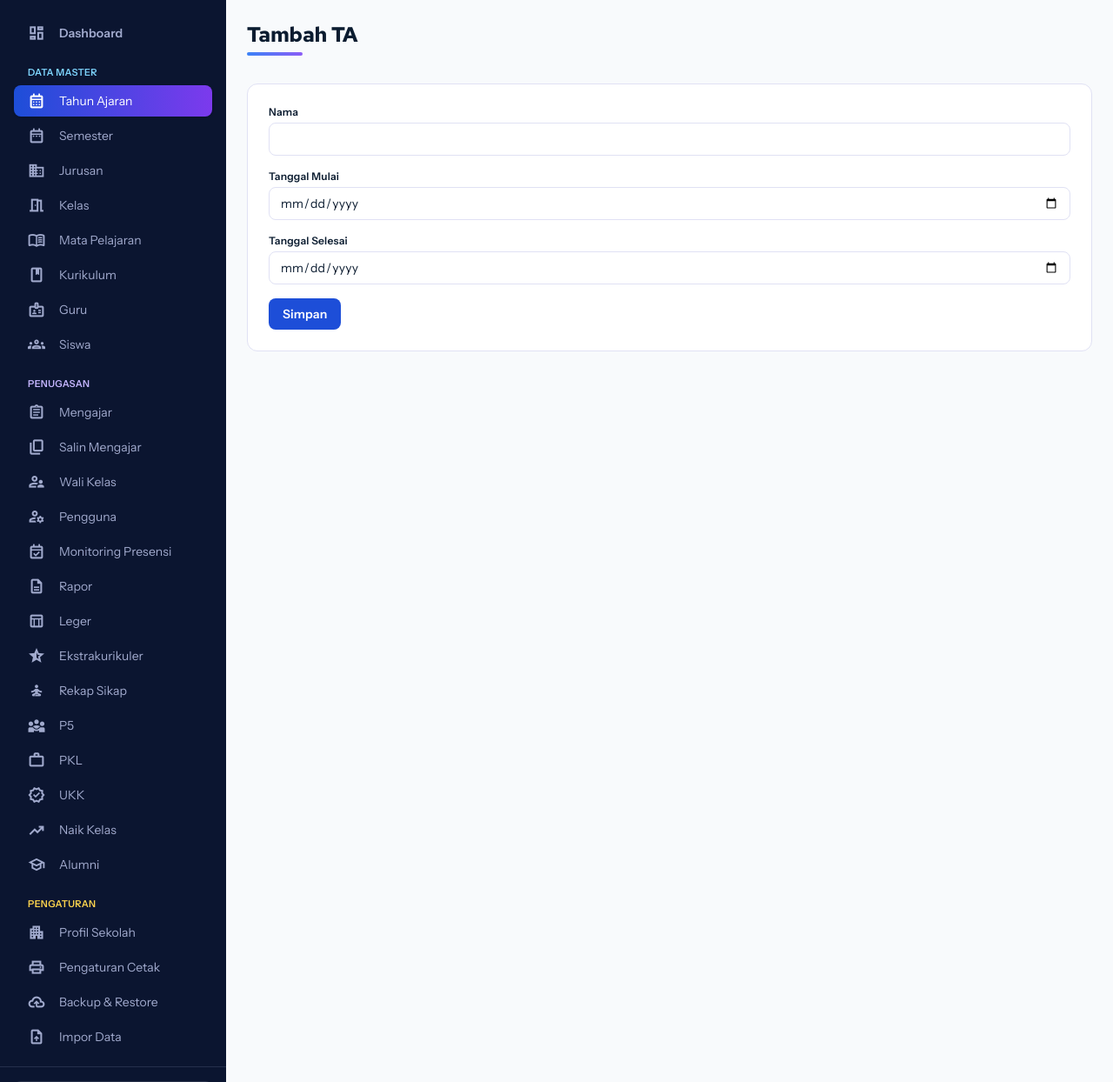
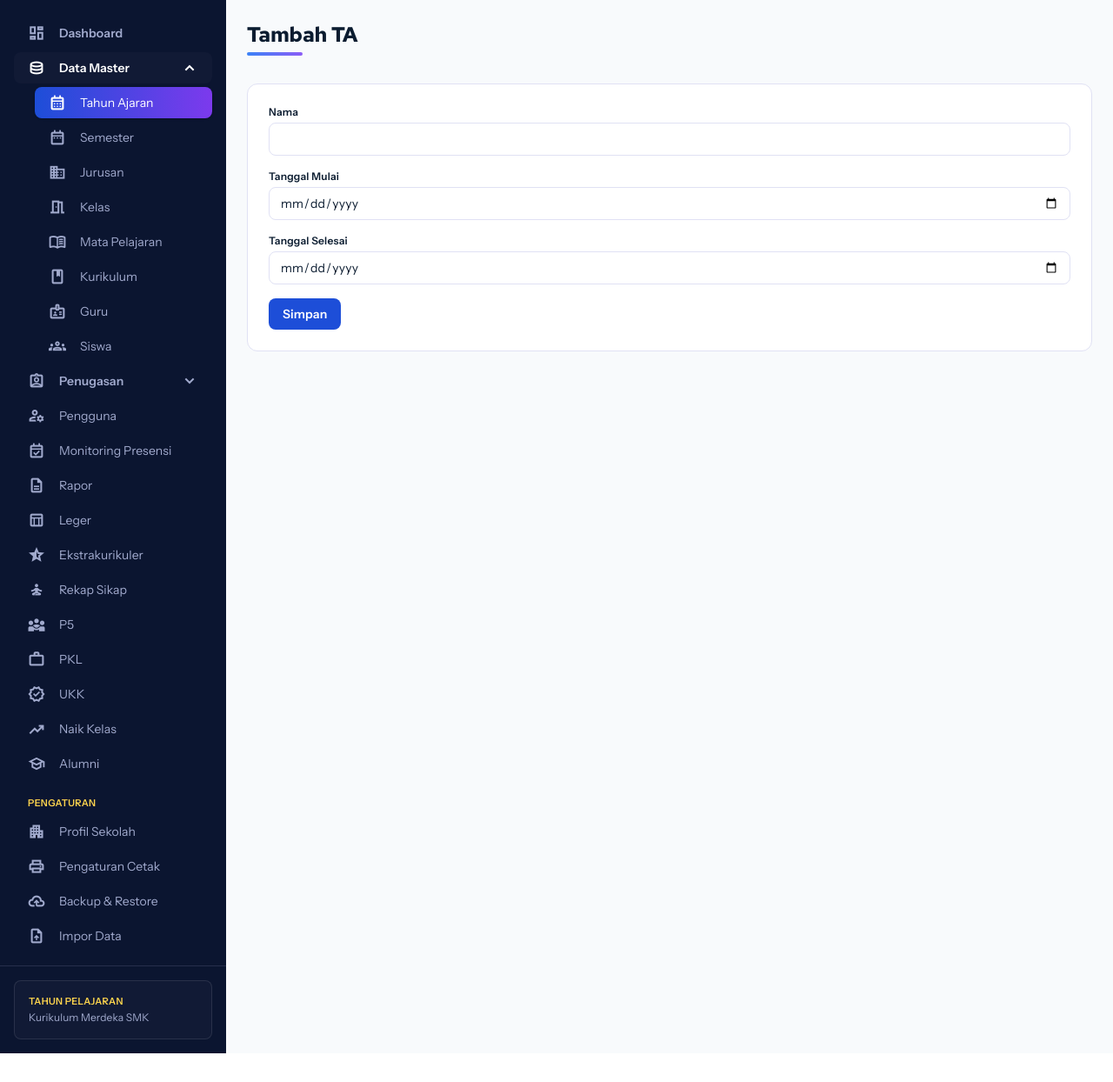
Before and after one commit to mtsalabror-hue/Raport, a Laravel app: page /admin/academic_years/create in a window 1280 px wide. Shown: the part 64-1308 px from the top of the page at 87% size. After the commit the page ends 1275 px from the top, so only its background shows below. Run offline with Laravel 12, Linux system fonts and the light colour scheme; a user stored in the database is signed in; data comes from the database, SQL or seed files in the repository; data that the repository does not hold is empty; parts of the project's set-up code (start-up, migrations or seed data) failed here and were passed over; some libraries are stand-ins or nearby versions; some web fonts are replaced.

Commit message:
Sidebar: Data Master dan Penugasan jadi dropdown; hapus tombol Data Siswa/Data Guru dari banner dashboard admin

```diff
--- a/resources/views/dashboards/admin.blade.php
+++ b/resources/views/dashboards/admin.blade.php
@@ -3,14 +3,10 @@
 @section('title', 'Dashboard Admin')
 
 @section('content')
-<section class="bg-gradient-to-r from-blue-600 via-indigo-600 to-violet-600 text-white rounded-xl shadow-lg p-gutter-lg flex flex-col sm:flex-row sm:items-center sm:justify-between gap-gutter-md">
+<section class="bg-gradient-to-r from-blue-600 via-indigo-600 to-violet-600 text-white rounded-xl shadow-lg p-gutter-lg">
   <div class="flex flex-col gap-gutter-xs">
     <h1 class="font-headline text-headline-lg text-white">Selamat datang, {{ auth()->user()->name }}!</h1>
     <p class="font-body text-body-md text-blue-100">Ringkasan data sekolah dan tahun ajaran aktif: {{ $activeYear?->name ?? '-' }}.</p>
-  </div>
-  <div class="flex flex-wrap gap-gutter-sm">
-    <a href="{{ route('admin.students.index') }}" class="inline-flex items-center px-gutter-md py-gutter-sm rounded bg-white text-blue-700 font-label text-label-lg hover:bg-blue-50">Data Siswa</a>
-    <a href="{{ route('admin.teachers.index') }}" class="inline-flex items-center px-gutter-md py-gutter-sm rounded bg-white text-blue-700 font-label text-label-lg hover:bg-blue-50">Data Guru</a>
   </div>
 </section>
 
--- a/resources/views/layouts/app.blade.php
+++ b/resources/views/layouts/app.blade.php
@@ -113,7 +113,7 @@ if (typeof module !== 'undefined') module.exports = globalThis.tailwind.config;
 </script>
 <link href="https://fonts.googleapis.com/css2?family=Instrument+Sans:wght@400;500;600;700&amp;family=Red+Hat+Text:wght@500;600;700&amp;family=Spline+Sans+Mono:wght@500&amp;display=swap" rel="stylesheet">
 <link href="https://fonts.googleapis.com/css2?family=Material+Symbols+Outlined:wght,FILL@100..700,0..1&amp;display=block" rel="stylesheet">
-<style>.material-symbols-outlined, .material-symbols-rounded, .material-symbols-sharp, .material-icons { display: inline-block; width: 1em; height: 1em; line-height: 1 !important; box-sizing: content-box; overflow: hidden; white-space: nowrap; direction: ltr; vertical-align: middle; }</style>
+<style>.material-symbols-outlined, .material-symbols-rounded, .material-symbols-sharp, .material-icons { display: inline-block; width: 1em; height: 1em; line-height: 1 !important; box-sizing: content-box; overflow: hidden; white-space: nowrap; direction: ltr; vertical-align: middle; } [x-cloak] { display: none !important; }</style>
 <script defer src="https://cdn.jsdelivr.net/npm/alpinejs@3.x.x/dist/cdn.min.js"></script>
 </head>
 <body class="bg-surface text-on-surface font-body antialiased">
@@ -138,6 +138,9 @@ if (typeof module !== 'undefined') module.exports = globalThis.tailwind.config;
     $__schoolName = $__profileService->profile()['school_name'] ?? $__schoolName;
     $__logoUrl = $__profileService->logoUrl();
   } catch (\Throwable $__e) { $__schoolName = 'SMK IT AL-ABROR'; $__logoUrl = null; }
+  // Dropdown sidebar admin: terbuka otomatis bila salah satu anaknya aktif.
+  $__masterActive = request()->routeIs('admin.academic_years.*', 'admin.semesters.*', 'admin.departments.*', 'admin.classes.*', 'admin.subjects.*', 'admin.curricula.*', 'admin.teachers.*', 'admin.students.*');
+  $__penugasanActive = request()->routeIs('admin.teaching-assignments.*', 'admin.teaching-copy.*', 'admin.homeroom-assignments.*');
 @endphp
 
 <div class="min-h-screen flex bg-surface-dim">
@@ -175,7 +178,13 @@ if (typeof module !== 'undefined') module.exports = globalThis.tailwind.config;
             <span class="material-symbols-outlined text-headline-md {{ request()->is('admin/dashboard') ? 'text-accent' : '' }}" @if(request()->is('admin/dashboard')) style="font-variation-settings: 'FILL' 1;" @endif aria-hidden="true">dashboard</span>
             <span class="font-label text-label-lg">Dashboard</span>
           </a>
-          <span class="px-gutter-md pt-gutter-md pb-gutter-xs font-label text-label-sm text-sky-300 uppercase">Data Master</span>
+          <div x-data="{ open: {{ $__masterActive ? 'true' : 'false' }} }">
+            <button type="button" @click="open = !open" class="w-full flex items-center gap-gutter-md px-gutter-md py-gutter-sm rounded {{ $__masterActive ? 'text-on-sidebar bg-sidebar-hover' : 'text-on-sidebar-muted hover:text-on-sidebar hover:bg-sidebar-hover' }} transition-colors duration-state-change" :aria-expanded="open.toString()">
+              <span class="material-symbols-outlined text-headline-md" aria-hidden="true">database</span>
+              <span class="font-label text-label-lg flex-1 text-left">Data Master</span>
+              <span class="material-symbols-outlined text-headline-md transition-transform duration-state-change" :class="open ? 'rotate-180' : ''" aria-hidden="true">expand_more</span>
+            </button>
+            <div x-show="open" x-cloak class="flex flex-col gap-gutter-xs pl-6 mt-1">
           <a href="{{ route('admin.academic_years.index') }}" class="flex items-center gap-gutter-md px-gutter-md py-gutter-sm rounded {{ request()->routeIs('admin.academic_years.*') ? 'bg-gradient-to-r from-primary to-violet-600 text-white shadow' : 'text-on-sidebar-muted hover:text-on-sidebar hover:bg-sidebar-hover' }} transition-colors duration-state-change">
             <span class="material-symbols-outlined text-headline-md" aria-hidden="true">calendar_month</span>
             <span class="font-body text-body-md">Tahun Ajaran</span>
@@ -208,7 +217,15 @@ if (typeof module !== 'undefined') module.exports = globalThis.tailwind.config;
             <span class="material-symbols-outlined text-headline-md" aria-hidden="true">groups</span>
             <span class="font-body text-body-md">Siswa</span>
           </a>
-          <span class="px-gutter-md pt-gutter-md pb-gutter-xs font-label text-label-sm text-violet-300 uppercase">Penugasan</span>
+            </div>
+          </div>
+          <div x-data="{ open: {{ $__penugasanActive ? 'true' : 'false' }} }">
+            <button type="button" @click="open = !open" class="w-full flex items-center gap-gutter-md px-gutter-md py-gutter-sm rounded {{ $__penugasanActive ? 'text-on-sidebar bg-sidebar-hover' : 'text-on-sidebar-muted hover:text-on-sidebar hover:bg-sidebar-hover' }} transition-colors duration-state-change" :aria-expanded="open.toString()">
+              <span class="material-symbols-outlined text-headline-md" aria-hidden="true">assignment_ind</span>
+              <span class="font-label text-label-lg flex-1 text-left">Penugasan</span>
+              <span class="material-symbols-outlined text-headline-md transition-transform duration-state-change" :class="open ? 'rotate-180' : ''" aria-hidden="true">expand_more</span>
+            </button>
+            <div x-show="open" x-cloak class="flex flex-col gap-gutter-xs pl-6 mt-1">
           <a href="{{ route('admin.teaching-assignments.index') }}" class="flex items-center gap-gutter-md px-gutter-md py-gutter-sm rounded {{ request()->routeIs('admin.teaching-assignments.*') ? 'bg-gradient-to-r from-primary to-violet-600 text-white shadow' : 'text-on-sidebar-muted hover:text-on-sidebar hover:bg-sidebar-hover' }} transition-colors duration-state-change">
             <span class="material-symbols-outlined text-headline-md" aria-hidden="true">assignment</span>
             <span class="font-body text-body-md">Mengajar</span>
@@ -221,6 +238,8 @@ if (typeof module !== 'undefined') module.exports = globalThis.tailwind.config;
             <span class="material-symbols-outlined text-headline-md" aria-hidden="true">supervisor_account</span>
             <span class="font-body text-body-md">Wali Kelas</span>
           </a>
+            </div>
+          </div>
           <a href="{{ route('admin.users.index') }}" class="flex items-center gap-gutter-md px-gutter-md py-gutter-sm rounded {{ request()->routeIs('admin.users.*') ? 'bg-gradient-to-r from-primary to-violet-600 text-white shadow' : 'text-on-sidebar-muted hover:text-on-sidebar hover:bg-sidebar-hover' }} transition-colors duration-state-change">
             <span class="material-symbols-outlined text-headline-md" aria-hidden="true">manage_accounts</span>
             <span class="font-body text-body-md">Pengguna</span>
```
Also changed, not shown: tests/Feature/AuthRbacTest.php (+11 -0 lines).
